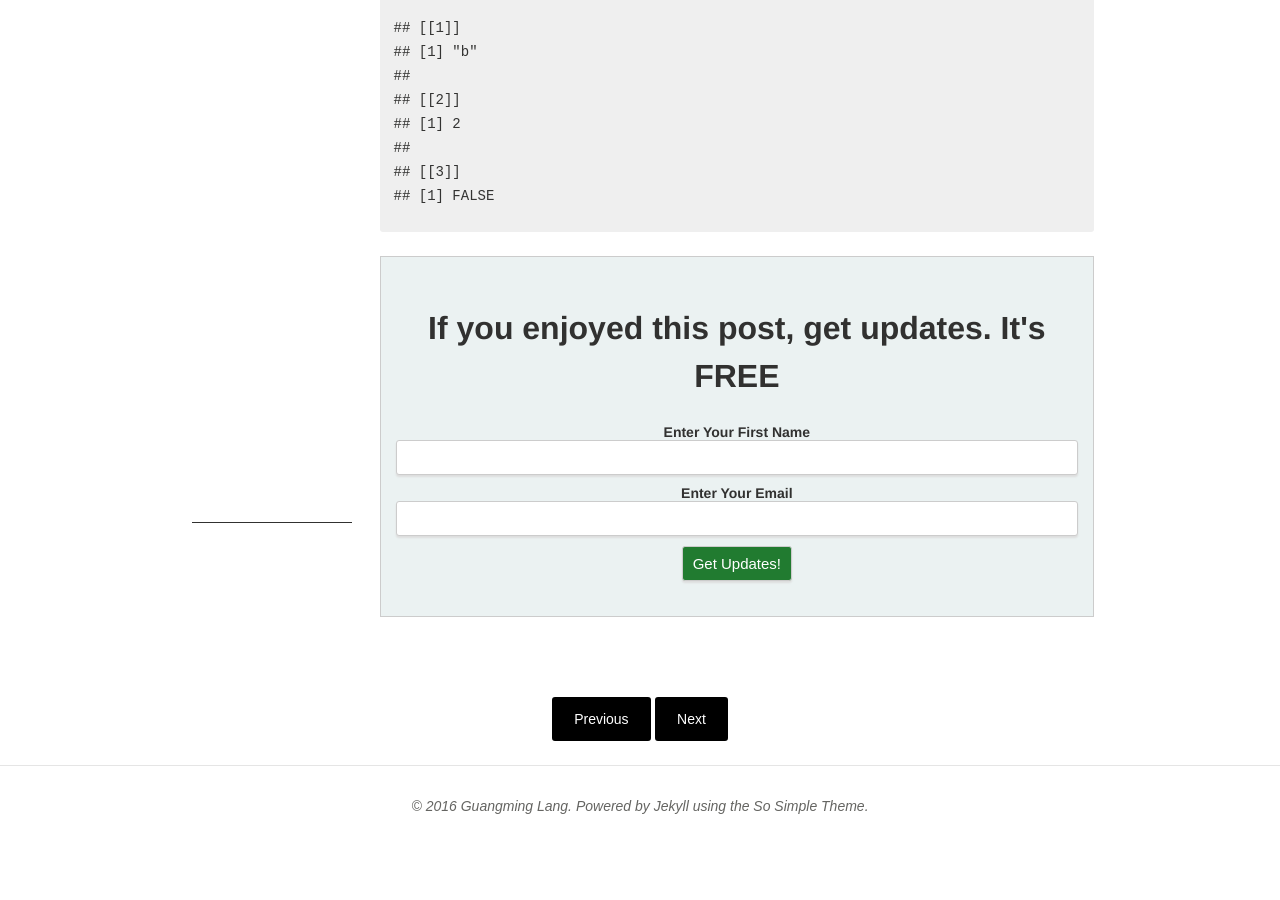
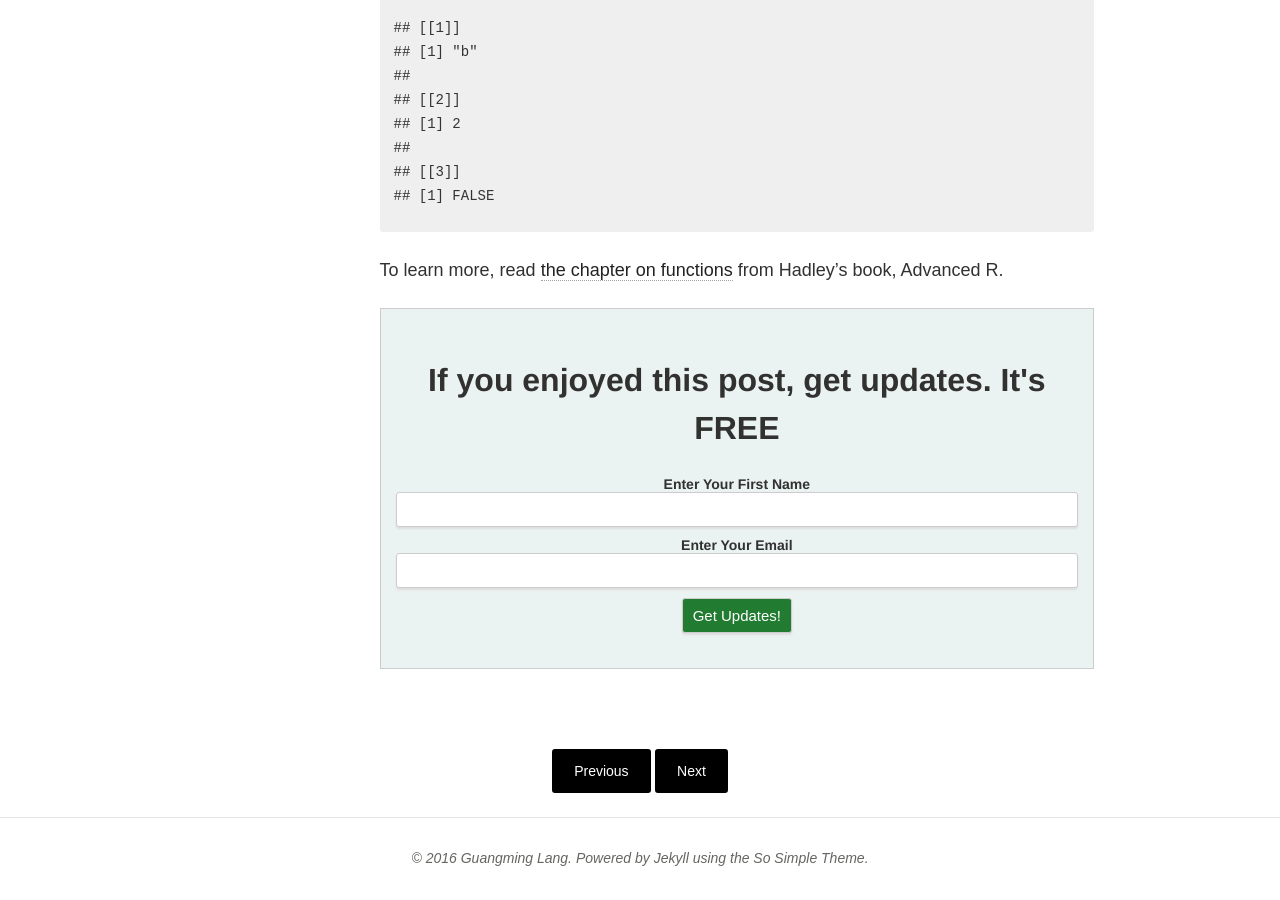
Before and after one commit to gmlang/masterr, a Jekyll site: the page built from _posts/r/2014-10-02-how-to-quickly-subset-list-elements-in-r.md, in a window 1280 px wide and 900 px high, scrolled down 1320 px. Built offline with Jekyll 4.4.1, drawn with Linux system fonts in a browser that asks for light colours; nearby versions of some CDN libraries; comment, search, counter and statistics services are not loaded.

Commit message:
add source

````diff
--- a/_knitr/2014-10-02-how-to-quickly-subset-list-elements-in-r.Rmd
+++ b/_knitr/2014-10-02-how-to-quickly-subset-list-elements-in-r.Rmd
@@ -25,3 +25,5 @@ This allows us to easily subset the elements of a list when the elements are vec
 x = list(letters[1:4], 1:5, c(T, F, T, F, F, T))
 lapply(x, `[`, 2)
 ```
+
+To learn more, read [the chapter on functions](http://adv-r.had.co.nz/Functions.html) from Hadley's book, Advanced R.
--- a/_posts/r/2014-10-02-how-to-quickly-subset-list-elements-in-r.md
+++ b/_posts/r/2014-10-02-how-to-quickly-subset-list-elements-in-r.md
@@ -57,3 +56,5 @@ lapply(x, `[`, 2)
 ## [[3]]
 ## [1] FALSE
 {% endhighlight %}
+
+To learn more, read [the chapter on functions](http://adv-r.had.co.nz/Functions.html) from Hadley's book, Advanced R.
````
Also changed, not shown: other parts of _posts/r/2014-10-02-how-to-quickly-subset-list-elements-in-r.md (+0 -1 lines).
